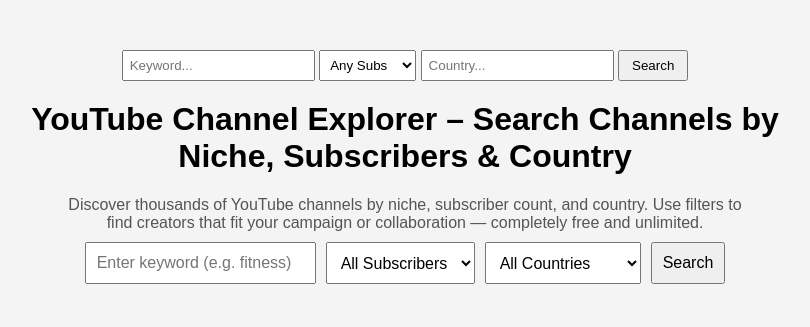
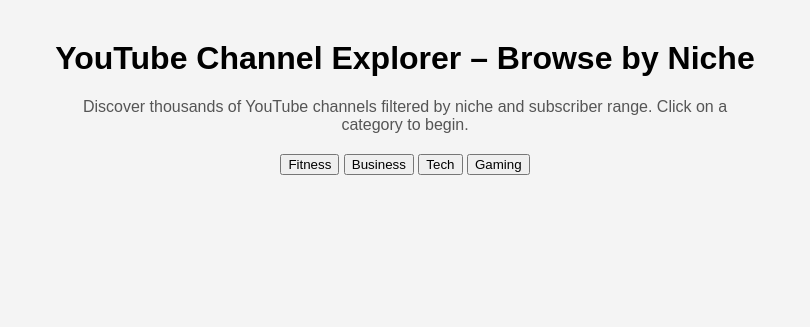
Before and after one commit to badshah466/YouTube-Channel-Explorer, a plain HTML site: page index.html in a window 1280 px wide. Shown: the whole page, without its empty margins (235-1045 px from the left). Drawn offline with Linux system fonts and the light colour scheme.

Commit message:
Update index.html

```diff
--- a/index.html
+++ b/index.html
@@ -15,54 +15,30 @@
   <meta property="og:url" content="https://badshah466.github.io/YouTube-Channel-Explorer/">
   <meta property="og:image" content="https://badshah466.github.io/YouTube-Channel-Explorer/preview.png">
   <!-- ✅ SEO META TAGS END -->
+
   <meta charset="UTF-8" />
-  <meta name="viewport" content="width=device-width, initial-scale=1.0"/>
-  <title>YouTube Channel Explorer</title>
   <link rel="stylesheet" href="style.css" />
-
   <link rel="icon" href="https://badshah466.github.io/YouTube-Channel-Explorer/favicon.ico" type="image/x-icon">
 </head>
+
 <body>
-  <div style="text-align: center; margin-top: 30px;">
-  <input id="keyword" type="text" placeholder="Keyword..." style="padding: 6px;" />
-  <select id="subsRange" style="padding: 6px;">
-    <option value="">Any Subs</option>
-    <option value="1-10K">1K–10K</option>
-    <option value="10K-100K">10K–100K</option>
-    <option value="100K-1M">100K–1M</option>
-    <option value="1M+">1M+</option>
-  </select>
-  <input id="country" type="text" placeholder="Country..." style="padding: 6px;" />
-  <button onclick="searchChannels()" style="padding: 6px 12px;">Search</button>
-</div>
-
-  <h1 style="font-size: 2em; text-align: center; margin-top: 20px;">
-  YouTube Channel Explorer – Search Channels by Niche, Subscribers & Country
+  <h1 style="text-align: center; margin-top: 20px;">
+    YouTube Channel Explorer – Browse by Niche
   </h1>
 
   <p style="text-align: center; max-width: 700px; margin: 10px auto; font-size: 1em; color: #555;">
-  Discover thousands of YouTube channels by niche, subscriber count, and country. Use filters to find creators that fit your campaign or collaboration — completely free and unlimited.
+    Discover thousands of YouTube channels filtered by niche and subscriber range. Click on a category to begin.
   </p>
-<div id="channel-list"></div>
-<script src="script.js"></script>
 
-  <div class="filters">
-    <input type="text" id="keyword" placeholder="Enter keyword (e.g. fitness)" />
-    <select id="subscribers">
-      <option value="">All Subscribers</option>
-      <option value="1-10">1K - 10K</option>
-      <option value="10-100">10K - 100K</option>
-      <option value="100-1000">100K - 1M</option>
-    </select>
-    <select id="country">
-      <option value="">All Countries</option>
-      <option value="US">United States</option>
-      <option value="IN">India</option>
-      <option value="UK">United Kingdom</option>
-    </select>
-    <button onclick="filterChannels()">Search</button>
+  <!-- ✅ PREDEFINED TAG BUTTONS -->
+  <div style="text-align: center; margin: 20px;">
+    <button class="tag-btn" onclick="filterByTag('Fitness')">Fitness</button>
+    <button class="tag-btn" onclick="filterByTag('Business')">Business</button>
+    <button class="tag-btn" onclick="filterByTag('Tech')">Tech</button>
+    <button class="tag-btn" onclick="filterByTag('Gaming')">Gaming</button>
   </div>
 
+  <!-- ✅ CHANNEL CARDS OUTPUT -->
   <div id="channel-list"></div>
 
   <script src="script.js"></script>
```
Lines whose indentation alone changed are shown as unchanged.
